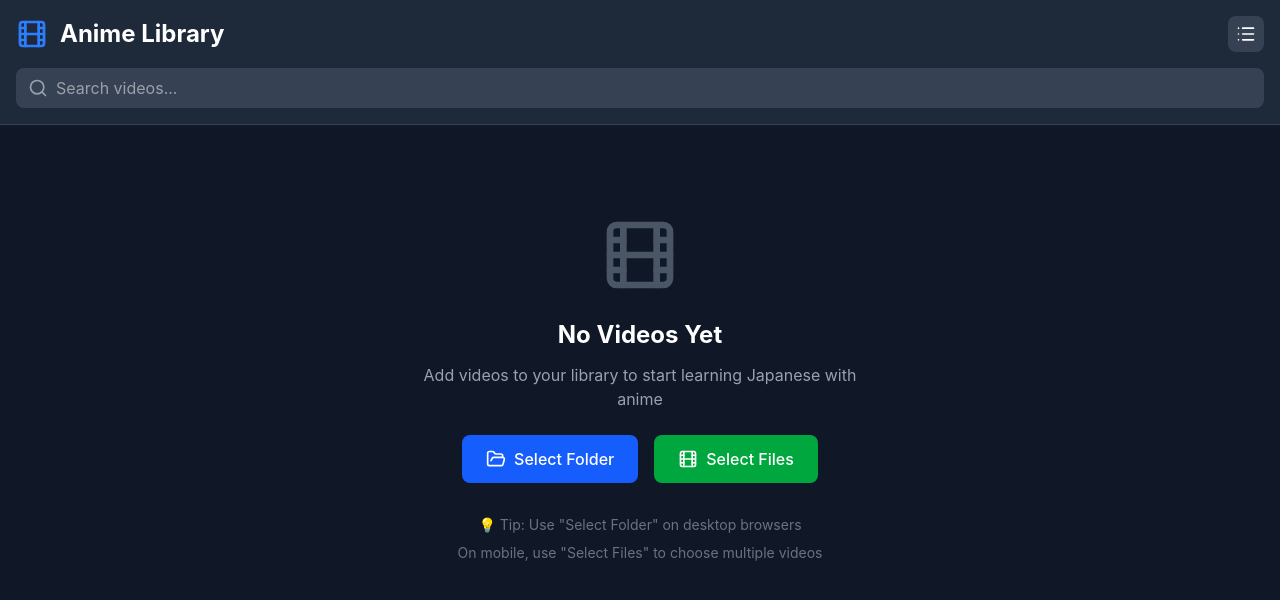
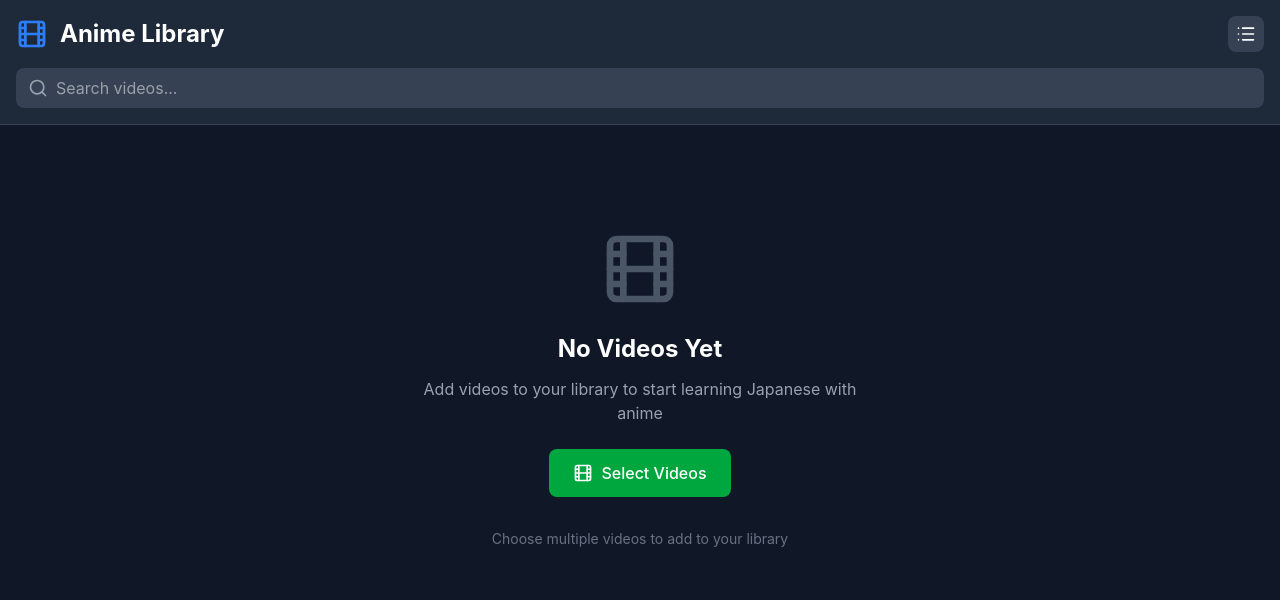
Before and after one commit to bhushangitfull/jp-anime-learner, a React (Vite) app: page / in a window 1280 px wide. Shown: the top 600 px of the page. Built offline with nearby package versions, Linux system fonts and the light colour scheme.

Commit message:
rem-folder

```diff
--- a/src/App.jsx
+++ b/src/App.jsx
@@ -6,7 +6,7 @@ import dictionaryService from './services/dictionaryService';
 import furiganaService from './services/furiganaService';
 import translationAPIService from './services/translationAPIService';
 import { initDB } from './services/storageService';
-import { Film, FolderOpen, Play, Search, Grid, List, Trash2 } from 'lucide-react';
+import { Film, Play, Search, Grid, List, Trash2 } from 'lucide-react';
 
 function App() {
   const [selectedText, setSelectedText] = useState('');
@@ -78,48 +78,6 @@ function App() {
       setFilteredVideos(videos.filter(video => video.name.toLowerCase().includes(query)));
     }
   }, [searchQuery, videos]);
-
-  const handleSelectDirectory = async () => {
-    if (!('showDirectoryPicker' in window)) {
-      alert('Your browser doesn\'t support directory access. Please use Chrome/Edge on desktop, or select files individually.');
-      return;
-    }
-    try {
-      setIsLoading(true);
-      const dirHandle = await window.showDirectoryPicker();
-      const videoFiles = [];
-
-      for await (const entry of dirHandle.values()) {
-        if (entry.kind === 'file') {
-          const file = await entry.getFileHandle();
-          const fileData = await file.getFile();
-
-          if (fileData.type.startsWith('video/')) {
-            const videoInfo = {
-              id: Date.now() + Math.random(),
-              name: fileData.name,
-              size: formatFileSize(fileData.size),
-              sizeBytes: fileData.size,
-              type: fileData.type,
-              file: fileData, // Keep the actual file object
-              url: URL.createObjectURL(fileData),
-              timestamp: Date.now()
-            };
-            videoFiles.push(videoInfo);
-          }
-        }
-      }
-      videoFiles.sort((a, b) => a.name.localeCompare(b.name));
-      setVideos(prev => [...prev, ...videoFiles]);
-    } catch (err) {
-      if (err.name !== 'AbortError') {
-        console.error('Error accessing directory:', err);
-        alert('Failed to access directory');
-      }
-    } finally {
-      setIsLoading(false);
-    }
-  };
 
   const handleSelectFiles = async (e) => {
     const files = Array.from(e.target.files);
@@ -267,18 +225,10 @@ function App() {
               Add videos to your library to start learning Japanese with anime
             </p>
 
-            <div className="flex flex-col sm:flex-row gap-4">
-              <button
-                onClick={handleSelectDirectory}
-                className="flex items-center gap-2 bg-blue-600 hover:bg-blue-700 text-white px-6 py-3 rounded-lg font-medium transition"
-              >
-                <FolderOpen size={20} />
-                Select Folder
-              </button>
-
+            <div className="flex justify-center">
               <label className="flex items-center gap-2 bg-green-600 hover:bg-green-700 text-white px-6 py-3 rounded-lg font-medium transition cursor-pointer">
                 <Film size={20} />
-                Select Files
+                Select Videos
                 <input
                   type="file"
                   accept="video/*"
@@ -290,8 +240,7 @@ function App() {
             </div>
 
             <div className="mt-8 text-sm text-gray-500 max-w-md">
-              <p className="mb-2">💡 Tip: Use "Select Folder" on desktop browsers</p>
-              <p>On mobile, use "Select Files" to choose multiple videos</p>
+              <p>Choose multiple videos to add to your library</p>
             </div>
           </div>
         ) : (
@@ -302,18 +251,10 @@ function App() {
                 {searchQuery && ` (filtered from ${videos.length})`}
               </div>
 
-              <div className="flex gap-2">
-                <button
-                  onClick={handleSelectDirectory}
-                  className="flex items-center gap-2 bg-blue-600 hover:bg-blue-700 text-white px-4 py-2 rounded-lg text-sm font-medium transition"
-                >
-                  <FolderOpen size={16} />
-                  Add Folder
-                </button>
-
+              <div className="flex">
                 <label className="flex items-center gap-2 bg-green-600 hover:bg-green-700 text-white px-4 py-2 rounded-lg text-sm font-medium transition cursor-pointer">
                   <Film size={16} />
-                  Add Files
+                  Add Videos
                   <input
                     type="file"
                     accept="video/*"
```
